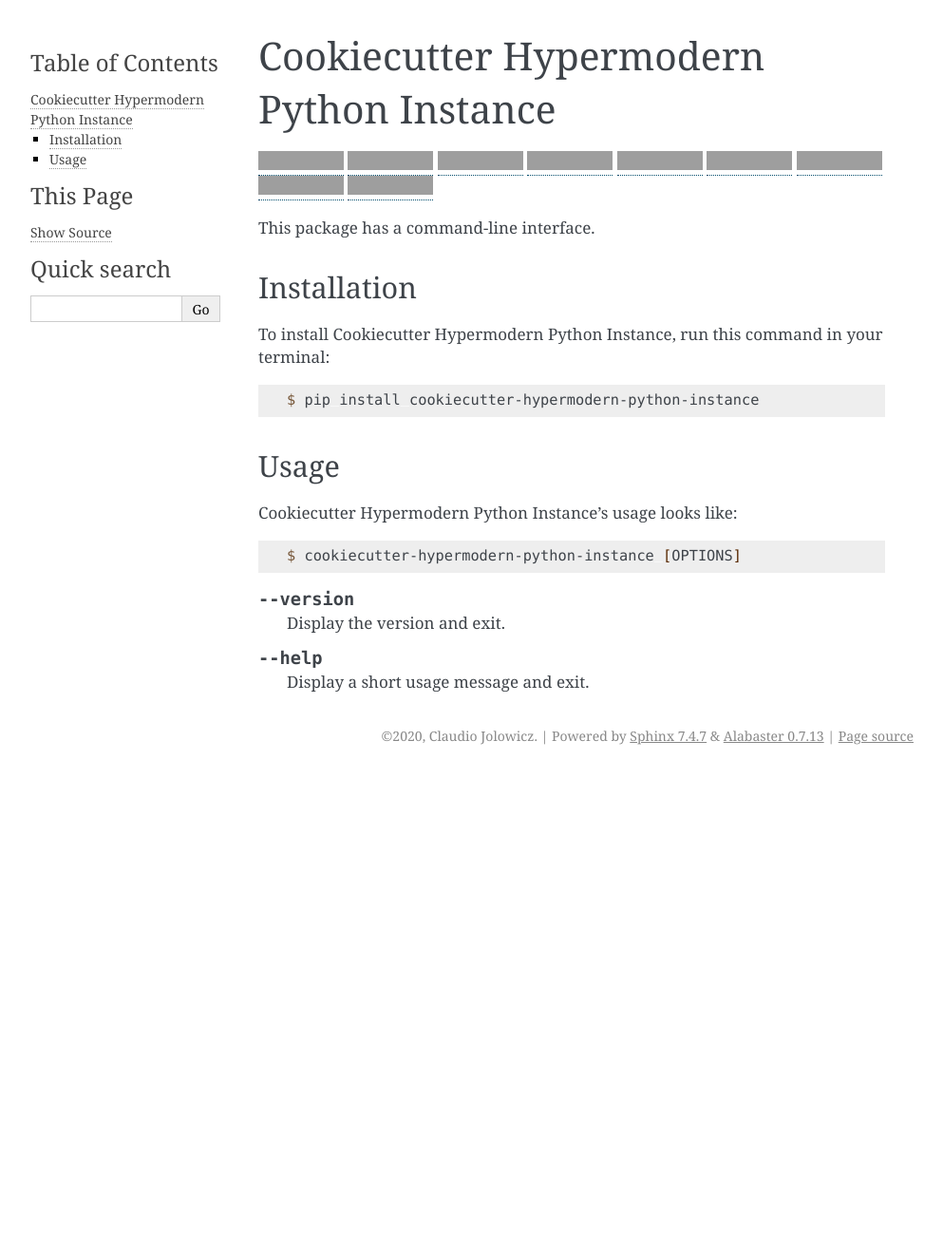
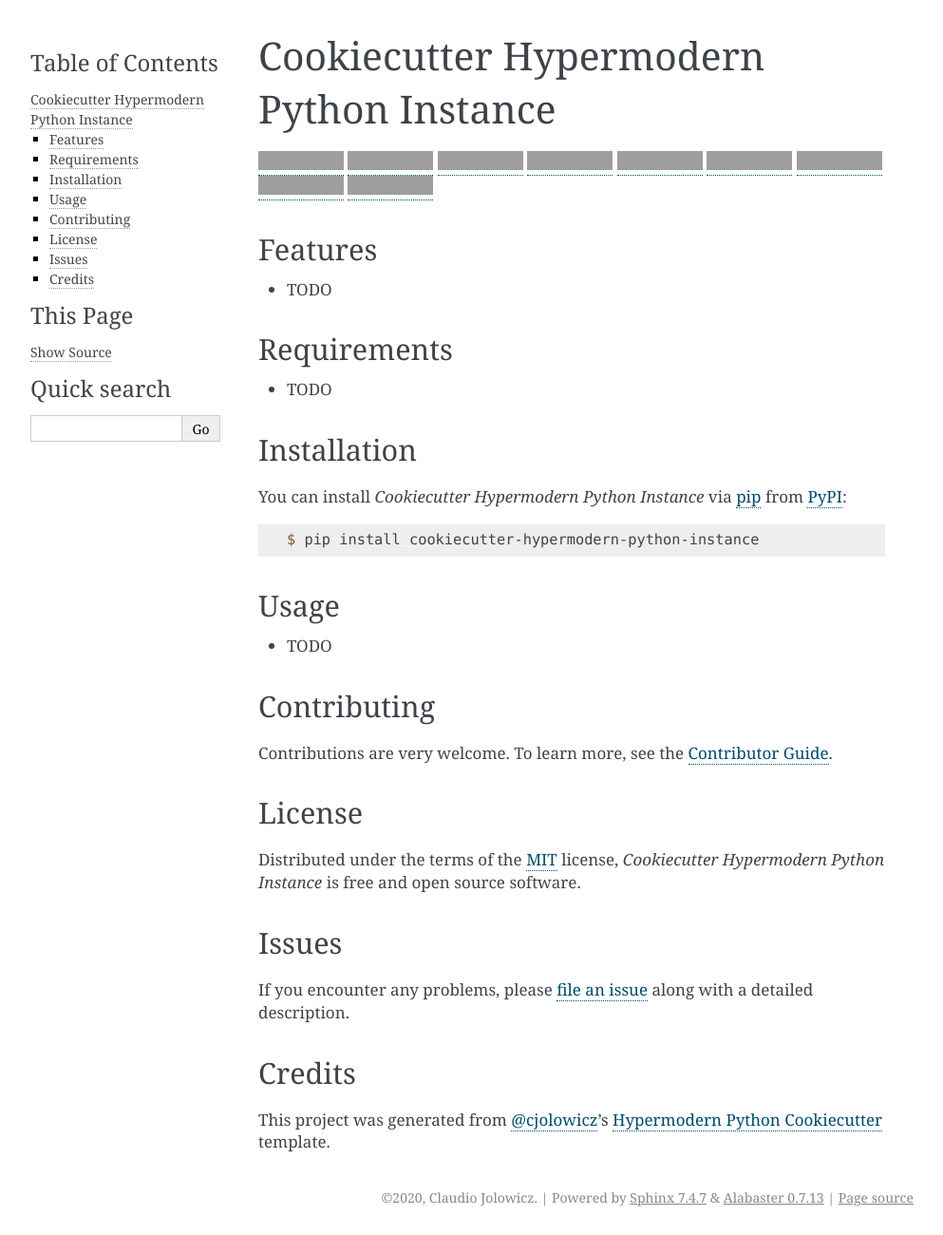
Before and after one commit to cjolowicz/cookiecutter-hypermodern-python-instance, a Sphinx documentation site: the page built from docs/index.rst, in a window 1280 px wide, cut to the strip 0-1300 px from the top of the page. Shown: the whole strip at 95% size, without its empty margins (148-1141 px from the left). Built offline with Sphinx 7.4.7, drawn with Linux system fonts in a browser that asks for light colours; before the commit the page ends 900 px from its top, so only the background shows below that; grey boxes are pictures that could not be loaded.

Commit message:
Update template (#182)

```diff
--- a/README.rst
+++ b/README.rst
@@ -33,4 +31,67 @@
    :target: https://dependabot.com
    :alt: Dependabot
 
-.. badges-end
+
+Features
+--------
+
+* TODO
+
+
+Requirements
+------------
+
+* TODO
+
+
+Installation
+------------
+
+You can install *Cookiecutter Hypermodern Python Instance* via pip_ from PyPI_:
+
+.. code:: console
+
+   $ pip install cookiecutter-hypermodern-python-instance
+
+
+Usage
+-----
+
+* TODO
+
+
+Contributing
+------------
+
+Contributions are very welcome.
+To learn more, see the `Contributor Guide`_.
+
+
+License
+-------
+
+Distributed under the terms of the MIT_ license,
+*Cookiecutter Hypermodern Python Instance* is free and open source software.
+
+
+Issues
+------
+
+If you encounter any problems,
+please `file an issue`_ along with a detailed description.
+
+
+Credits
+-------
+
+This project was generated from `@cjolowicz`_'s `Hypermodern Python Cookiecutter`_ template.
+
+
+.. _@cjolowicz: https://github.com/cjolowicz
+.. _Contributor Guide: https://github.com/cjolowicz/cookiecutter-hypermodern-python-instance/blob/master/CONTRIBUTING.rst
+.. _Cookiecutter: https://github.com/audreyr/cookiecutter
+.. _MIT: http://opensource.org/licenses/MIT
+.. _PyPI: https://pypi.org/
+.. _Hypermodern Python Cookiecutter: https://github.com/cjolowicz/cookiecutter-hypermodern-python
+.. _file an issue: https://github.com/cjolowicz/cookiecutter-hypermodern-python-instance/issues
+.. _pip: https://pip.pypa.io/
--- a/docs/index.rst
+++ b/docs/index.rst
@@ -1,5 +1,4 @@
-Cookiecutter Hypermodern Python Instance
-==============================
+.. include:: ../README.rst
 
 .. toctree::
    :hidden:
@@ -10,38 +9,3 @@
    Code of Conduct <codeofconduct>
    License <license>
    Changelog <https://github.com/cjolowicz/cookiecutter-hypermodern-python-instance/releases>
-
-.. include:: ../README.rst
-   :start-after: badges-begin
-   :end-before: badges-end
-
-This package has a command-line interface.
-
-
-Installation
-------------
-
-To install Cookiecutter Hypermodern Python Instance,
-run this command in your terminal:
-
-.. code-block:: console
-
-   $ pip install cookiecutter-hypermodern-python-instance
-
-
-Usage
------
-
-Cookiecutter Hypermodern Python Instance's usage looks like:
-
-.. code-block:: console
-
-   $ cookiecutter-hypermodern-python-instance [OPTIONS]
-
-.. option:: --version
-
-   Display the version and exit.
-
-.. option:: --help
-
-   Display a short usage message and exit.
```
Also changed, not shown: other parts of README.rst (+1 -3 lines).
